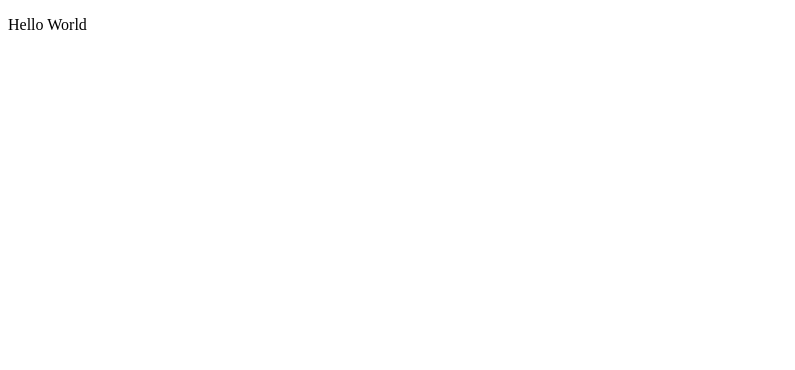
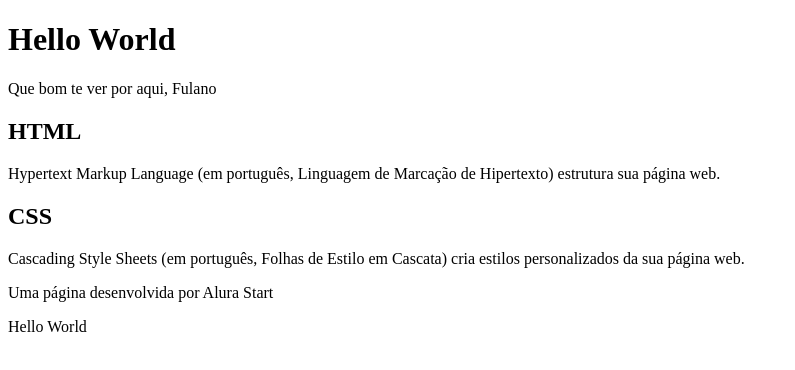
Before and after one commit to JoaoAcacio/Hello-World, a plain HTML site: page index.html in a window 1280 px wide. Shown: the whole page, without its empty margins (0-795 px from the left). Drawn offline with Linux system fonts and the light colour scheme.

Commit message:
Criando Base do HTML

```diff
--- a/index.html
+++ b/index.html
@@ -6,6 +6,26 @@
     <title>Hello World</title>
 </head>
 <body>
+    <header>
+        <h1>Hello World</h1>
+        <p>Que bom te ver por aqui, Fulano</p>
+    </header>
+
+    <section>
+        <h2>HTML</h2>
+        <p>Hypertext Markup Language (em português, Linguagem de Marcação de Hipertexto) estrutura sua página web.
+        </p>
+        <h2>CSS</h2>
+        <p>Cascading Style Sheets (em português, Folhas de Estilo em Cascata) cria estilos personalizados da sua página web.
+        </p>
+
+
+    </section>
+    <footer>
+        <p>Uma página desenvolvida por Alura Start</p>
+
+
+    </footer>
     <p>Hello World</p>
 </body>
 </html>
```
